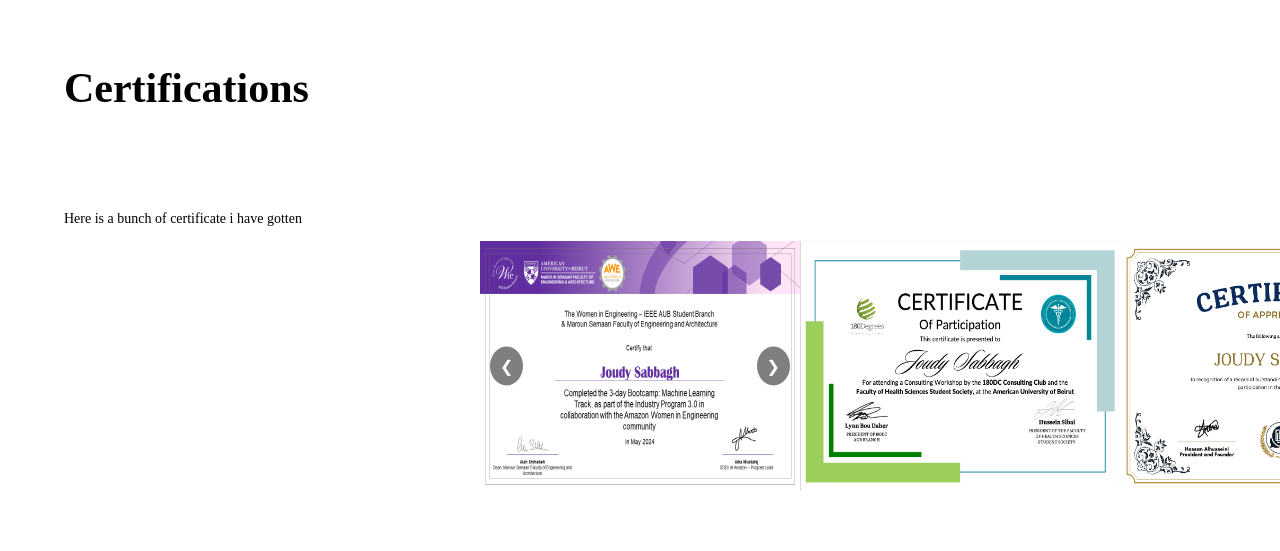
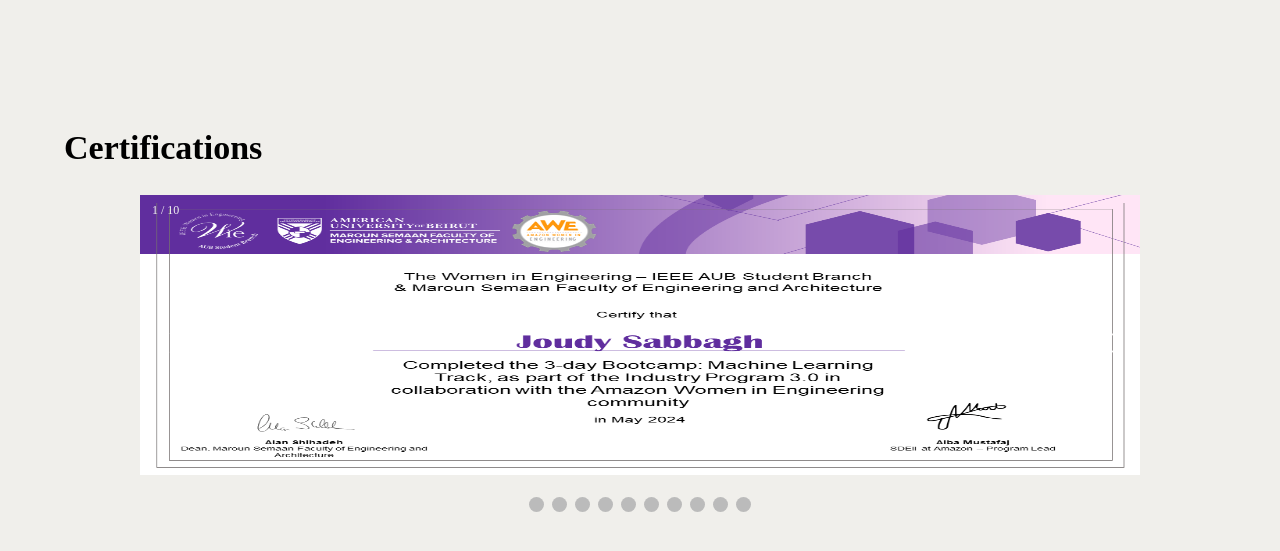
Before and after one commit to Joudy-sb/portfolio, a Flask app: page / in a window 1280 px wide, after a click on "Certifications". Shown: the top 551 px of the page. Run offline with Flask 3, Linux system fonts and the light colour scheme; some libraries are stand-ins or nearby versions.

Commit message:
iphone responsiveness fixed

```diff
--- a/static/css/styles.css
+++ b/static/css/styles.css
@@ -2,6 +2,7 @@
     height: 100%;
     margin: 0;
     overflow: hidden;
+    background-color: #f0efeb;
 }
 .scroll-container {
     height: 100vh;
@@ -18,38 +19,43 @@
     position: relative;
 }
 .title-sections{
-    font-size: 32px;
-    padding-top: 20px;
+    font-size: 34px;
+    padding-top: 10%;
 }
 
 /*WELCOME CSS CODE*/
 #welcome-section {
     text-align: justify;
-    padding-left: 5%;
+    padding-left: 7%;
 }
 .welcome-container{
-    padding-top: 55%;
+    padding-top: 65%;
 }
 .welcome-1 {
     font-family: monospace;
-    font-size: 20px;
+    font-size: 22px;
+    color: black;
 }
 .welcome-2 {
     font-family: monospace;
-    font-size: 24px;
+    font-size: 28px;
     font-weight: bolder;
+    color: black;
 }
 .download-CV{
     margin-top: 60px;
     border-radius: 5px;
     margin-left: 50%;
-    height: 30px;
-    width: 140px;
+    height: 35px;
+    width: 150px;
+    background-color: #dbe7e4;
 }
 .textCV {
     color: #111;
     text-decoration: none;
-    font-size: 13px;
+    font-size: 16px;
+    color: black;
+    font-weight: bold;
 }
 
 /*NAV BAR CSS CODE*/
@@ -176,83 +187,105 @@
 }
 
 /*CERTIFICATIONS CSS CODE*/
-.carousel {
-    position: relative;
-    width: 320px;
-    margin: auto;
+.mySlides {
+    display: none;
 }
-.carousel-inner {
-    display: flex;
-    transition: transform 0.5s ease-in-out;
+.mySlides:first-of-type {
+    display: block;
 }
-.carousel-item {
-    width: 320px;
-    box-sizing: border-box;
+.slideshow-container {
+  max-width: 1000px;
+  position: relative;
+  margin: auto;
 }
-.carousel img {
-    width: 320px;
-    vertical-align: middle;
+.prev, .next {
+  cursor: pointer;
+  position: absolute;
+  top: 50%;
+  width: auto;
+  padding: 16px;
+  margin-top: -22px;
+  color: white;
+  font-weight: bold;
+  font-size: 18px;
+  transition: 0.6s ease;
+  border-radius: 0 3px 3px 0;
+  user-select: none;
 }
-.carousel-control {
-    position: absolute;
-    top: 50%;
-    transform: translateY(-50%);
-    background-color: rgba(0, 0, 0, 0.5);
-    color: white;
-    padding: 10px;
-    cursor: pointer;
-    border-radius: 50%;
+.next {
+  right: 0;
+  border-radius: 3px 0 0 3px;
 }
-.carousel-control.prev {
-    left: 10px;
+.prev:hover, .next:hover {
+  background-color: rgba(0,0,0,0.8);
 }
-.carousel-control.next {
-    right: 10px;
+.numbertext {
+  color: #f2f2f2;
+  font-size: 12px;
+  padding: 8px 12px;
+  position: absolute;
+  top: 0;
+}
+.dot {
+  cursor: pointer;
+  height: 15px;
+  width: 15px;
+  margin: 0 2px;
+  background-color: #bbb;
+  border-radius: 50%;
+  display: inline-block;
+  transition: background-color 0.6s ease;
+}
+.active, .dot:hover {
+  background-color: #717171;
+}
+.fade {
+  animation-name: fade;
+  animation-duration: 1.5s;
 }
 .carousel-img{
-    width:320px;
-    height: 250px;
+    width:100%;
+    height:280px;
 }
-.certificate-desc{
-    font-size: 14px;
-    padding-left: 5%;
+@keyframes fade {
+  from {opacity: .4}
+  to {opacity: 1}
 }
 
-
 @media screen and (min-width: 450px) {
-    .title-sections{
-        font-size: 42px;
-        padding-top: 5%;
-    }
-
     /*WELCOME CSS CODE*/
     #welcome-section {
         text-align: justify;
-        padding-left: 5%;
+        padding-left: 7%;
     }
     .welcome-container{
-        padding-top: 40%;
+        padding-top: 65%;
     }
     .welcome-1 {
         font-family: monospace;
-        font-size: 26px;
+        font-size: 22px;
+        color: black;
     }
     .welcome-2 {
         font-family: monospace;
-        font-size: 34px;
+        font-size: 28px;
         font-weight: bolder;
+        color: black;
     }
     .download-CV{
         margin-top: 60px;
         border-radius: 5px;
-        margin-left: 62%;
-        height: 37px;
-        width: 170px;
+        margin-left: 50%;
+        height: 35px;
+        width: 150px;
+        background-color: #dbe7e4;
     }
     .textCV {
         color: #111;
         text-decoration: none;
         font-size: 16px;
+        color: black;
+        font-weight: bold;
     }
 
     /*NAV BAR CSS CODE*/
@@ -368,54 +403,120 @@
         text-decoration: underline;
         font-weight: lighter;
         font-style: italic;
-        font-size: 24px;
+        font-size: 22px;
     }
     .achievement-desc{
-        font-size: 20px;
+        font-size: 17px;
         width: 90%;
         text-align: justify;
     }
     .achievement-img{
-        width: 50%;
-        height: 25%;
-        padding-left: 20%;
+        width: 60%;
+        height: 21%;
+        padding-left: 15%;
+    }
+
+    /*CERTIFICATIONS CSS CODE*/
+    .mySlides {
+        display: none;
+    }
+    .mySlides:first-of-type {
+        display: block;
+    }
+    .slideshow-container {
+    max-width: 1000px;
+    position: relative;
+    margin: auto;
+    }
+    .prev, .next {
+    cursor: pointer;
+    position: absolute;
+    top: 50%;
+    width: auto;
+    padding: 16px;
+    margin-top: -22px;
+    color: white;
+    font-weight: bold;
+    font-size: 18px;
+    transition: 0.6s ease;
+    border-radius: 0 3px 3px 0;
+    user-select: none;
+    }
+    .next {
+    right: 0;
+    border-radius: 3px 0 0 3px;
+    }
+    .prev:hover, .next:hover {
+    background-color: rgba(0,0,0,0.8);
+    }
+    .numbertext {
+    color: #f2f2f2;
+    font-size: 12px;
+    padding: 8px 12px;
+    position: absolute;
+    top: 0;
+    }
+    .dot {
+    cursor: pointer;
+    height: 15px;
+    width: 15px;
+    margin: 0 2px;
+    background-color: #bbb;
+    border-radius: 50%;
+    display: inline-block;
+    transition: background-color 0.6s ease;
+    }
+    .active, .dot:hover {
+    background-color: #717171;
+    }
+    .fade {
+    animation-name: fade;
+    animation-duration: 1.5s;
+    }
+    .carousel-img{
+        width:100%;
+        height:280px;
+    }
+    @keyframes fade {
+    from {opacity: .4}
+    to {opacity: 1}
     }
 }
 
 @media screen and (min-width: 770px) {
-    .title-sections{
-        font-size: 42px;
-        padding-top: 5%;
-    }
-
     /*WELCOME CSS CODE*/
     #welcome-section {
         text-align: justify;
-        padding-left: 5%;
+        padding-left: 7%;
     }
     .welcome-container{
-        padding-top: 35%;
+        padding-top: 65%;
     }
     .welcome-1 {
         font-family: monospace;
-        font-size: 46px;
+        font-size: 22px;
+        color: black;
     }
     .welcome-2 {
         font-family: monospace;
-        font-size: 54px;
+        font-size: 28px;
         font-weight: bolder;
+        color: black;
     }
     .download-CV{
         margin-top: 60px;
         border-radius: 5px;
-        margin-left: 62%;
-        height: 37px;
-        width: 170px;
+        margin-left: 50%;
+        height: 35px;
+        width: 150px;
+        background-color: #dbe7e4;
     }
     .textCV {
         color: #111;
         text-decoration: none;
         font-size: 16px;
+        color: black;
+        font-weight: bold;
     }
 
     /*NAV BAR CSS CODE*/
@@ -531,16 +634,82 @@
         text-decoration: underline;
         font-weight: lighter;
         font-style: italic;
-        font-size: 24px;
+        font-size: 22px;
     }
     .achievement-desc{
-        font-size: 20px;
+        font-size: 17px;
         width: 90%;
         text-align: justify;
     }
     .achievement-img{
-        width: 50%;
-        height: 25%;
-        padding-left: 20%;
+        width: 60%;
+        height: 21%;
+        padding-left: 15%;
+    }
+
+    /*CERTIFICATIONS CSS CODE*/
+    .mySlides {
+        display: none;
+    }
+    .mySlides:first-of-type {
+        display: block;
+    }
+    .slideshow-container {
+    max-width: 1000px;
+    position: relative;
+    margin: auto;
+    }
+    .prev, .next {
+    cursor: pointer;
+    position: absolute;
+    top: 50%;
+    width: auto;
+    padding: 16px;
+    margin-top: -22px;
+    color: white;
+    font-weight: bold;
+    font-size: 18px;
+    transition: 0.6s ease;
+    border-radius: 0 3px 3px 0;
+    user-select: none;
+    }
+    .next {
+    right: 0;
+    border-radius: 3px 0 0 3px;
+    }
+    .prev:hover, .next:hover {
+    background-color: rgba(0,0,0,0.8);
+    }
+    .numbertext {
+    color: #f2f2f2;
+    font-size: 12px;
+    padding: 8px 12px;
+    position: absolute;
+    top: 0;
+    }
+    .dot {
+    cursor: pointer;
+    height: 15px;
+    width: 15px;
+    margin: 0 2px;
+    background-color: #bbb;
+    border-radius: 50%;
+    display: inline-block;
+    transition: background-color 0.6s ease;
+    }
+    .active, .dot:hover {
+    background-color: #717171;
+    }
+    .fade {
+    animation-name: fade;
+    animation-duration: 1.5s;
+    }
+    .carousel-img{
+        width:100%;
+        height:280px;
+    }
+    @keyframes fade {
+    from {opacity: .4}
+    to {opacity: 1}
     }
 }
--- a/static/js/scripts.js
+++ b/static/js/scripts.js
@@ -60,12 +60,20 @@
               label: 'Soft Skills',
               data: [20, 25, 30, 15, 10], // Example data, change to your actual percentages
               backgroundColor: [
-                  '#FF6384',
-                  '#36A2EB',
-                  '#FFCE56',
-                  '#4BC0C0',
-                  '#9966FF'
-              ]
+                  '#c5dedd',
+                  '#dbe7e4',
+                  '#d6e2e9',
+                  '#bcd4e6',
+                  '#99c1de'
+              ],
+              borderColor: [
+                '#111', // Border color for 'Communication'
+                '#111', // Border color for 'Teamwork'
+                '#111', // Border color for 'Problem-solving'
+                '#111', // Border color for 'Time Management'
+                '#111'  // Border color for 'Adaptability'
+            ],
+            borderWidth: 1 // Set border width
           }]
       },
       options: {
@@ -78,7 +86,7 @@
                         size: 10
                     },
                     boxWidth:10,
-                    boxHeight:10
+                    boxHeight:10,
                 }
               },
               tooltip: {
@@ -88,29 +96,6 @@
       }
   });
 });
-
-let currentIndex = 0;
-
-function showSlide(index) {
-    const slides = document.querySelectorAll('.carousel-item');
-    if (index >= slides.length) {
-        currentIndex = 0;
-    } else if (index < 0) {
-        currentIndex = slides.length - 1;
-    } else {
-        currentIndex = index;
-    }
-    const offset = -currentIndex * 100;
-    document.querySelector('.carousel-inner').style.transform = `translateX(${offset}%)`;
-}
-
-function nextSlide() {
-    showSlide(currentIndex + 1);
-}
-
-function prevSlide() {
-    showSlide(currentIndex - 1);
-}
 
 function openNav() {
   document.getElementById("mySidenav").style.width = "250px";
@@ -131,3 +116,30 @@
       }
   });
 });
+
+let slideIndex = 1;
+showSlides(slideIndex);
+
+function plusSlides(n) {
+  showSlides(slideIndex += n);
+}
+
+function currentSlide(n) {
+  showSlides(slideIndex = n);
+}
+
+function showSlides(n) {
+  let i;
+  let slides = document.getElementsByClassName("mySlides");
+  let dots = document.getElementsByClassName("dot");
+  if (n > slides.length) {slideIndex = 1}
+  if (n < 1) {slideIndex = slides.length}
+  for (i = 0; i < slides.length; i++) {
+    slides[i].style.display = "none";
+  }
+  for (i = 0; i < dots.length; i++) {
+    dots[i].className = dots[i].className.replace(" active", "");
+  }
+  slides[slideIndex-1].style.display = "block";
+  dots[slideIndex-1].className += " active";
+}
--- a/templates/index.html
+++ b/templates/index.html
@@ -184,45 +184,79 @@
 
             <section id="certificate-section">
 
-                <h2 class="title-sections" style="padding: 5%">Certifications</h2>
+                <h2 class="title-sections" style="padding-left: 5%;">Certifications</h2>
 
-                <p class="certificate-desc"> Here is a bunch of certificate i have gotten</p>
-                <div class="carousel">
+                <div class="slideshow-container">
 
-                    <div class="carousel-inner">
-
-                        <div class="carousel-item active">
-                            <img src="/static/img/amazonbootcamp.PNG" class="carousel-img" alt="certificate of completion for attending 3 day bootcamp by amazon in machine learning">
+                    <div class="mySlides fade">
+                      <div class="numbertext">1 / 10</div>
+                      <img src="/static/img/amazonbootcamp.PNG" class="carousel-img" alt="certificate of completion for attending 3 day bootcamp by amazon in machine learning (spring 2024)">
                     </div>
 
-                        <div class="carousel-item">
+                    <div class="mySlides fade">
+                        <div class="numbertext">2 / 10</div>
+                        <img src="/static/img/outdoors_2024.png" class="carousel-img" alt="certificate of participation in AUB outdoors as an organizer (may 2024)">
+                      </div>
+
+                    <div class="mySlides fade">
+                      <div class="numbertext">3 / 10</div>
+                      <img src="/static/img/DDD_appreciation.png" class="carousel-img" alt="certificate of appreciation in recognition of a record of outstanding accomplishments during one year of participation in the DDD community (spring 2024)">
+                    </div>
+
+                    <div class="mySlides fade">
+                        <div class="numbertext">4 / 10</div>
                         <img src="/static/img/180DC_workshop.png" class="carousel-img" alt="certificate of participation for attending consulting workshop (fall 2023)">
                     </div>
 
-                        <div class="carousel-item">
-                            <img src="/static/img/DDD_appreciation.png" class="carousel-img" alt="certificate of appreciation in recognition of a record of outstanding accomplishments during one year of participation in the DDD community (spring 2024)">
-                        </div>
-
-                        <div class="carousel-item">
+                    <div class="mySlides fade">
+                      <div class="numbertext">5 / 10</div>
                       <img src="/static/img/outdoors_2023.png" class="carousel-img" alt="certificate of participation in AUB outdoors as an organizer (may 2023)">
                     </div>
 
-                        <div class="carousel-item">
-                            <img src="/static/img/outdoors_2024.png" class="carousel-img" alt="certificate of participation in AUB outdoors as an organizer (may 2024) ">
+                    <div class="mySlides fade">
+                        <div class="numbertext">6 / 10</div>
+                        <img src="/static/img/coursera-blockchain.png" class="carousel-img" alt="Certificate of completion for 'Introduction to Blockchain for Financial Services' (feb 13,2023)">
                       </div>
 
-                        <div class="carousel-item">
+                    <div class="mySlides fade">
+                        <div class="numbertext">7 / 10</div>
+                        <img src="/static/img/coursera-problemsolving.png" class="carousel-img" alt="Certificate of completion for 'Java Programming: Solving Problems with Software' (aug 22,2020)">
+                      </div>
+
+                    <div class="mySlides fade">
+                        <div class="numbertext">8 / 10</div>
+                        <img src="/static/img/courseraHTML-JS-CSS.png" class="carousel-img" alt="Certificate of completion for 'Programming Foundations with JavaScript, HTML, and CSS' (may 17,2020)">
+                    </div>
+
+                    <div class="mySlides fade">
+                      <div class="numbertext">9 / 10</div>
+                      <img src="/static/img/future_dev.png" class="carousel-img" alt="certificate of completion of the future developer summer program at the american university of beirut (july31-aug4 2017)">
+                    </div>
+
+                    <div class="mySlides fade">
+                        <div class="numbertext">10 / 10</div>
                         <img src="/static/img/business.png" class="carousel-img" alt="certificate of achievement for successful completion of 'business enterprise and 21st century skills (12/08/2016)' ">
                       </div>
 
-                        <div class="carousel-item">
-                            <img src="/static/img/future_dev.png" alt="Future Development" class="carousel-img" alt="certificate of completion of the future developer summer program at the american university of beirut (july31-aug4 2017)">
-                        </div>
+                    <a class="prev" onclick="plusSlides(-1)">❮</a>
+                    <a class="next" onclick="plusSlides(1)">❯</a>
 
                   </div>
+                  <br>
 
-                    <a class="carousel-control prev" onclick="prevSlide()">❮</a>
-                    <a class="carousel-control next" onclick="nextSlide()">❯</a>
+                  <div style="text-align:center">
+                    <span class="dot" onclick="currentSlide(1)"></span>
+                    <span class="dot" onclick="currentSlide(2)"></span>
+                    <span class="dot" onclick="currentSlide(3)"></span>
+                    <span class="dot" onclick="currentSlide(4)"></span>
+                    <span class="dot" onclick="currentSlide(5)"></span>
+                    <span class="dot" onclick="currentSlide(6)"></span>
+                    <span class="dot" onclick="currentSlide(7)"></span>
+                    <span class="dot" onclick="currentSlide(8)"></span>
+                    <span class="dot" onclick="currentSlide(9)"></span>
+                    <span class="dot" onclick="currentSlide(10)"></span>
+
+                  </div>
 
                 </div>
 
```
Also changed, not shown: other parts of static/css/styles.css (+57 -48 lines), static/img/coursera-blockchain.png (added), static/img/coursera-problemsolving.png (added), static/img/courseraHTML-JS-CSS.png (added). Lines whose indentation alone changed are shown as unchanged.
